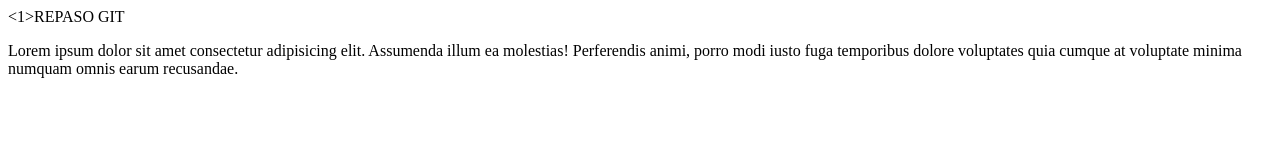
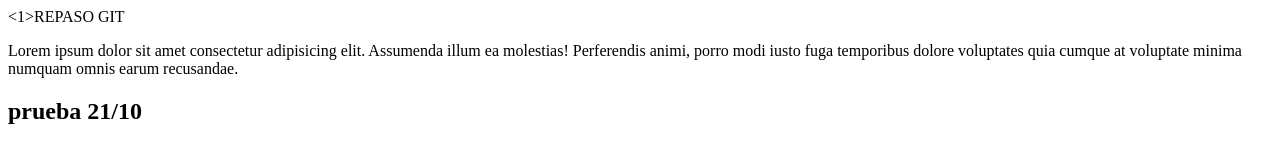
Before and after one commit to CofaltAlexis/PrimerRepositorio, a plain HTML site: page index.html in a window 1280 px wide. Drawn offline with Linux system fonts and the light colour scheme.

Commit message:
agrege contenido en el html

```diff
--- a/index.html
+++ b/index.html
@@ -10,5 +10,7 @@
     <1>REPASO GIT</1>
     <p>Lorem ipsum dolor sit amet consectetur adipisicing elit. Assumenda illum ea molestias! Perferendis animi, porro modi iusto fuga temporibus dolore voluptates quia cumque at voluptate minima numquam omnis earum recusandae.
 </p>
+
+<h2>prueba 21/10</h2>
 </body>
 </html>
```
